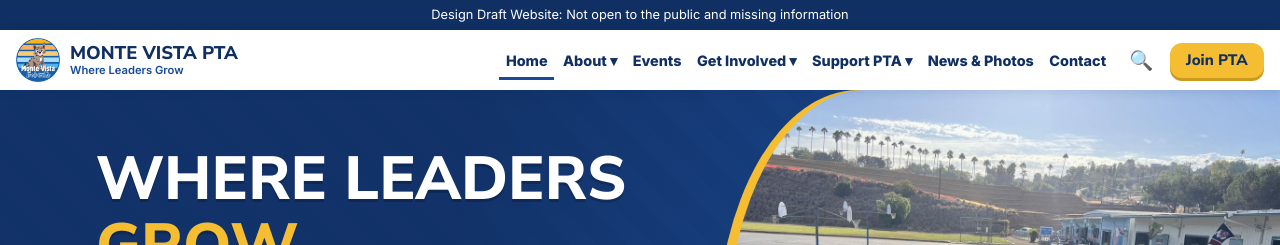
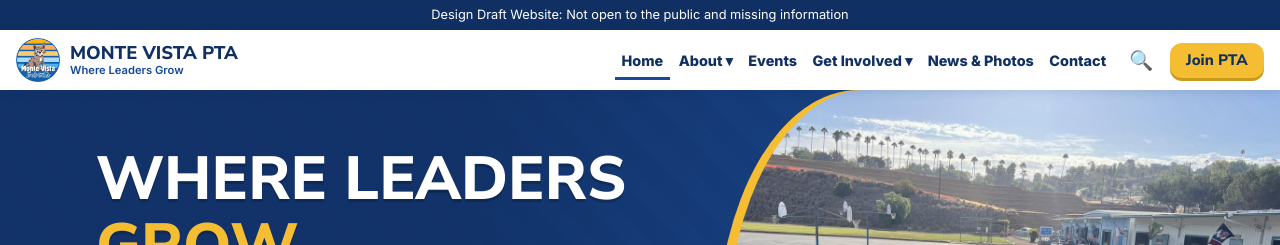
Before and after one commit to JoelTW/Monte-Vista-Elementary-PTA, a Jekyll site: the page built from index.html, in a window 1280 px wide. Shown: the top 245 px of the page. Built offline with Jekyll 4.4.1, drawn with Linux system fonts in a browser that asks for light colours.

Commit message:
Merge Support PTA into the Get Involved menu and drop the duplicate Contact link

```diff
--- a/_data/nav.yml
+++ b/_data/nav.yml
@@ -6,7 +6,6 @@
     - {label: Our PTA, url: /about/}
     - {label: Get to know your PTA, url: "/about/#team"}
     - {label: President's Message, url: "/#about"}
-    - {label: Contact, url: /contact/}
 - label: Events
   url: /events/
 - label: Get Involved
@@ -15,9 +14,6 @@
     - {label: Join the PTA, url: /get-involved/}
     - {label: Volunteer, url: "/get-involved/#volunteer"}
     - {label: Yearbook, url: /yearbook/}
-- label: Support PTA
-  url: /give/
-  children:
     - {label: Donate, url: /give/}
     - {label: Spirit Wear, url: "/give/#spirit"}
     - {label: Sponsor Us, url: "/give/#sponsor"}
```
